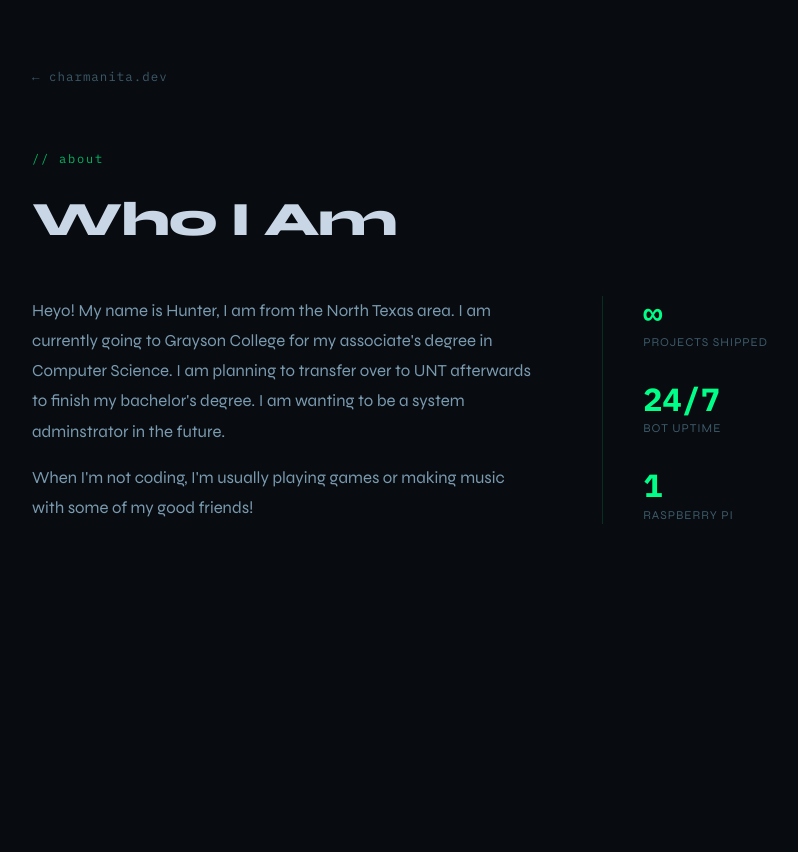
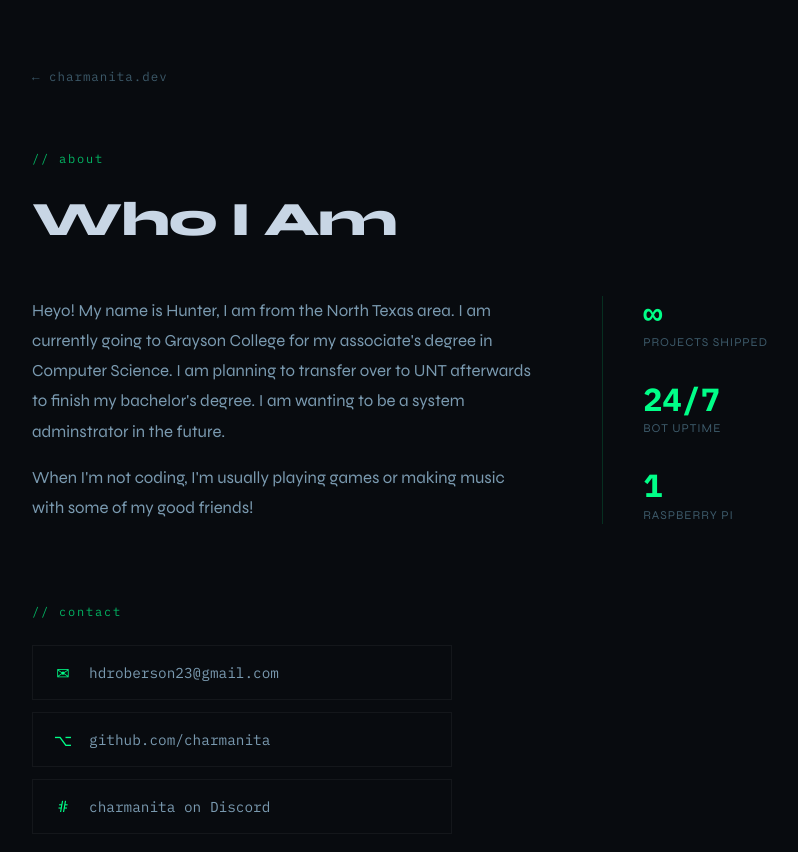
Before and after one commit to charmanita/charmanita.dev, a SvelteKit app: page /about in a window 1280 px wide. Shown: the top 852 px of the page, without its empty margins (240-1038 px from the left). Before the commit the page ends 800 px from the top, so only its background shows below. Built offline with nearby package versions, Linux system fonts and the light colour scheme; no server answers.

Commit message:
added contact from prior starting page in to about section

```diff
--- a/src/routes/about/+page.svelte
+++ b/src/routes/about/+page.svelte
@@ -56,6 +56,29 @@
 					<span class="stat-label">Raspberry Pi</span>
 				</div>
 			</div>
+		</div>
+	</div>
+
+	<div class="contact">
+		<div class="section-label" style="margin-top: 4rem;">// contact</div>
+		<div class="contact-links">
+			<a href="mailto:hdroberson23@gmail.com" class="contact-item">
+				<span class="contact-icon">✉</span>
+				<span>hdroberson23@gmail.com</span>
+			</a>
+			<a href="https://github.com/charmanita" target="_blank" rel="noopener" class="contact-item">
+				<span class="contact-icon">⌥</span>
+				<span>github.com/charmanita</span>
+			</a>
+			<a
+				href="http://discord.com/users/485957450009149451"
+				target="_blank"
+				rel="noopener"
+				class="contact-item"
+			>
+				<span class="contact-icon">#</span>
+				<span>charmanita on Discord</span>
+			</a>
 		</div>
 	</div>
 </main>
@@ -177,6 +200,45 @@
 		}
 	}
 
+	.contact-links {
+		display: flex;
+		flex-direction: column;
+		gap: 0.75rem;
+		margin-top: 1.5rem;
+	}
+
+	.contact-item {
+		display: flex;
+		align-items: center;
+		gap: 1rem;
+		font-family: 'IBM Plex Mono', monospace;
+		font-size: 0.9rem;
+		color: #7a9ab0;
+		text-decoration: none;
+		padding: 0.9rem 1.25rem;
+		border: 1px solid rgba(255, 255, 255, 0.05);
+		transition:
+			color 0.2s,
+			border-color 0.2s;
+		max-width: 420px;
+	}
+	.contact-item:hover {
+		color: #00ff88;
+		border-color: rgba(0, 255, 136, 0.25);
+	}
+	.contact-icon {
+		color: #00ff88;
+		font-size: 1rem;
+		width: 1.25rem;
+		text-align: center;
+	}
+	@media (max-width: 600px) {
+		.contact-item {
+			max-width: 100%;
+			font-size: 0.8rem;
+			word-break: break-all;
+		}
+	}
 	@keyframes fadeIn {
 		from {
 			opacity: 0;
```
